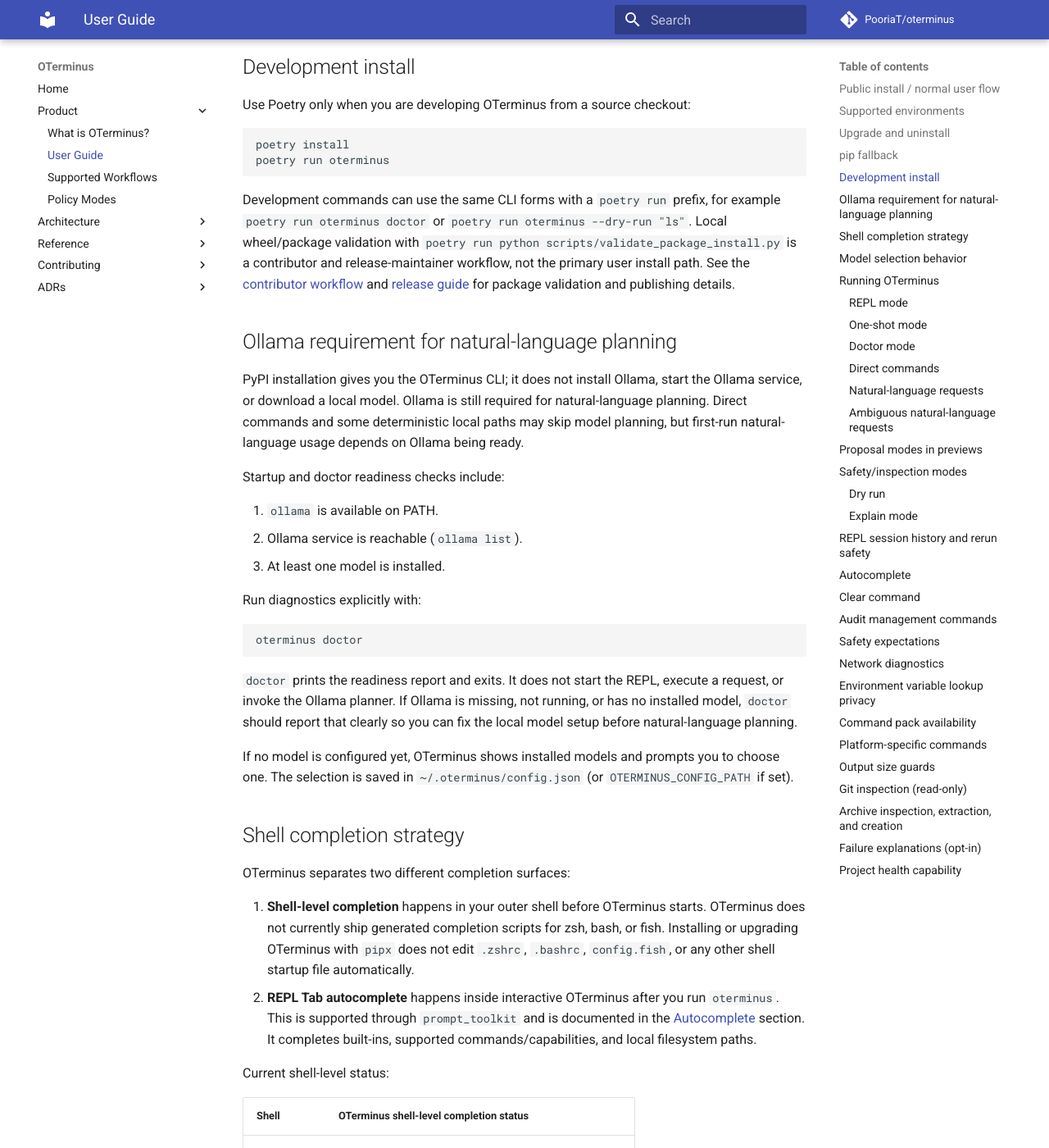
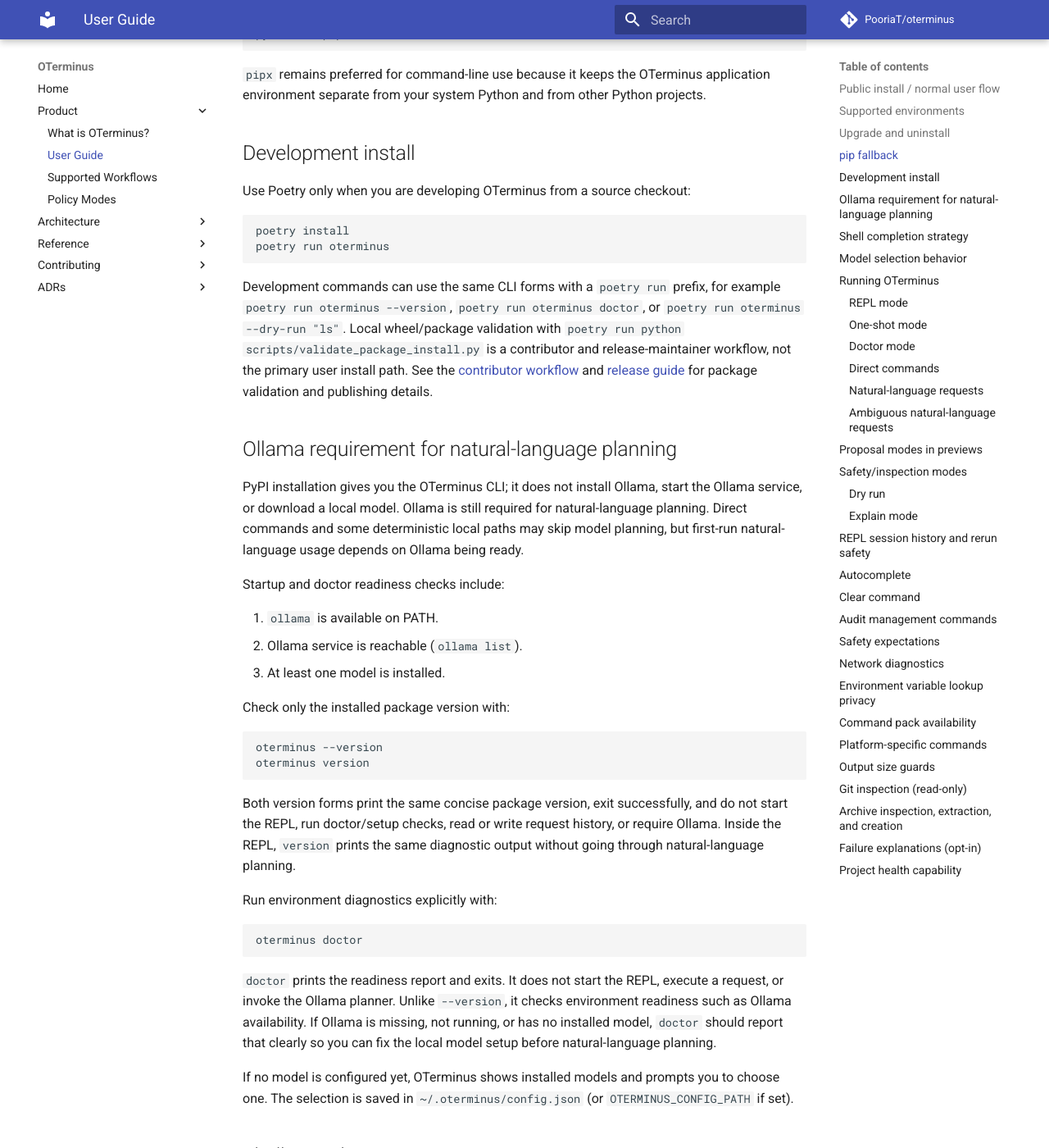
Before and after one commit to PooriaT/oterminus, an MkDocs documentation site: the page built from docs/product/user-guide.md, in a window 1280 px wide and 1400 px high, scrolled down 1591 px. Shown: the whole window at 82% size. Built offline with MkDocs 1.6.1 and Material for MkDocs 9.7.7, drawn with Linux system fonts in a browser that asks for light colours; comment, search, counter and statistics services are not loaded; some of the changed text lies outside the part shown.

Commit message:
Add OTerminus version reporting

````diff
--- a/docs/product/user-guide.md
+++ b/docs/product/user-guide.md
@@ -11,14 +11,16 @@
 
 ```bash
 pipx install oterminus
+oterminus --version
 oterminus doctor
 oterminus
 ```
 
-Run `oterminus doctor` immediately after installation. It is the recommended post-install
-diagnostic for checking the detected platform, CLI integrity, configuration paths, selected model
-state, Ollama CLI/service readiness, local model availability, audit path, registry metadata, eval
-fixtures, and relevant developer-tool status.
+Run `oterminus --version` after installation to confirm the installed package version. Then run
+`oterminus doctor`; it is the recommended post-install diagnostic for checking the detected
+platform, CLI integrity, configuration paths, selected model state, Ollama CLI/service readiness,
+local model availability, audit path, registry metadata, eval fixtures, and relevant developer-tool
+status.
 
 ## Supported environments
 
@@ -48,7 +50,10 @@
 
 ```bash
 pipx upgrade oterminus
+oterminus --version
 ```
+
+The version check is a lightweight package diagnostic and does not require Ollama.
 
 Remove the isolated CLI with:
 
@@ -77,9 +82,10 @@
 ```
 
 Development commands can use the same CLI forms with a `poetry run` prefix, for example
-`poetry run oterminus doctor` or `poetry run oterminus --dry-run "ls"`. Local wheel/package
-validation with `poetry run python scripts/validate_package_install.py` is a contributor and
-release-maintainer workflow, not the primary user install path. See the
+`poetry run oterminus --version`, `poetry run oterminus doctor`, or
+`poetry run oterminus --dry-run "ls"`. Local wheel/package validation with
+`poetry run python scripts/validate_package_install.py` is a contributor and release-maintainer
+workflow, not the primary user install path. See the
 [contributor workflow](../contributing.md#local-package-build-wheel-install-validation) and
 [release guide](../release.md) for package validation and publishing details.
 
@@ -96,15 +102,27 @@
 2. Ollama service is reachable (`ollama list`).
 3. At least one model is installed.
 
-Run diagnostics explicitly with:
+Check only the installed package version with:
+
+```bash
+oterminus --version
+oterminus version
+```
+
+Both version forms print the same concise package version, exit successfully, and do not start the
+REPL, run doctor/setup checks, read or write request history, or require Ollama. Inside the REPL,
+`version` prints the same diagnostic output without going through natural-language planning.
+
+Run environment diagnostics explicitly with:
 
 ```bash
 oterminus doctor
 ```
 
 `doctor` prints the readiness report and exits. It does not start the REPL, execute a request, or
-invoke the Ollama planner. If Ollama is missing, not running, or has no installed model, `doctor`
-should report that clearly so you can fix the local model setup before natural-language planning.
+invoke the Ollama planner. Unlike `--version`, it checks environment readiness such as Ollama
+availability. If Ollama is missing, not running, or has no installed model, `doctor` should report
+that clearly so you can fix the local model setup before natural-language planning.
 
 If no model is configured yet, OTerminus shows installed models and prompts you to choose one. The
 selection is saved in `~/.oterminus/config.json` (or `OTERMINUS_CONFIG_PATH` if set).
@@ -335,9 +353,10 @@
 responses, and `OTERMINUS_HISTORY_REDACT` is enabled by default when audit redaction is enabled.
 Review carefully before sharing terminal screenshots or history snippets publicly.
 
-`--dry-run` and `--explain` are mutually exclusive and apply to requests, not to the `doctor`
-diagnostics command. For example, `poetry run oterminus --dry-run doctor` and
-`poetry run oterminus doctor --dry-run` are invalid combinations.
+`--dry-run` and `--explain` are mutually exclusive and apply to requests, not to the `doctor` or
+`version` diagnostics commands. For example, `poetry run oterminus --dry-run doctor`,
+`poetry run oterminus doctor --dry-run`, and `poetry run oterminus --dry-run version` are invalid
+combinations.
 
 ## Autocomplete
 
--- a/src/oterminus/__init__.py
+++ b/src/oterminus/__init__.py
@@ -1,4 +1,6 @@
 """oterminus package."""
 
+from oterminus.version import get_version
+
 __all__ = ["__version__"]
-__version__ = "0.1.0"
+__version__ = get_version()
````
Also changed, not shown: README.md (+8 -4 lines), docs/contributing.md (+2 -1 lines), docs/release.md (+8 -2 lines), src/oterminus/version.py (added, +24 -0 lines), 6 other files.
